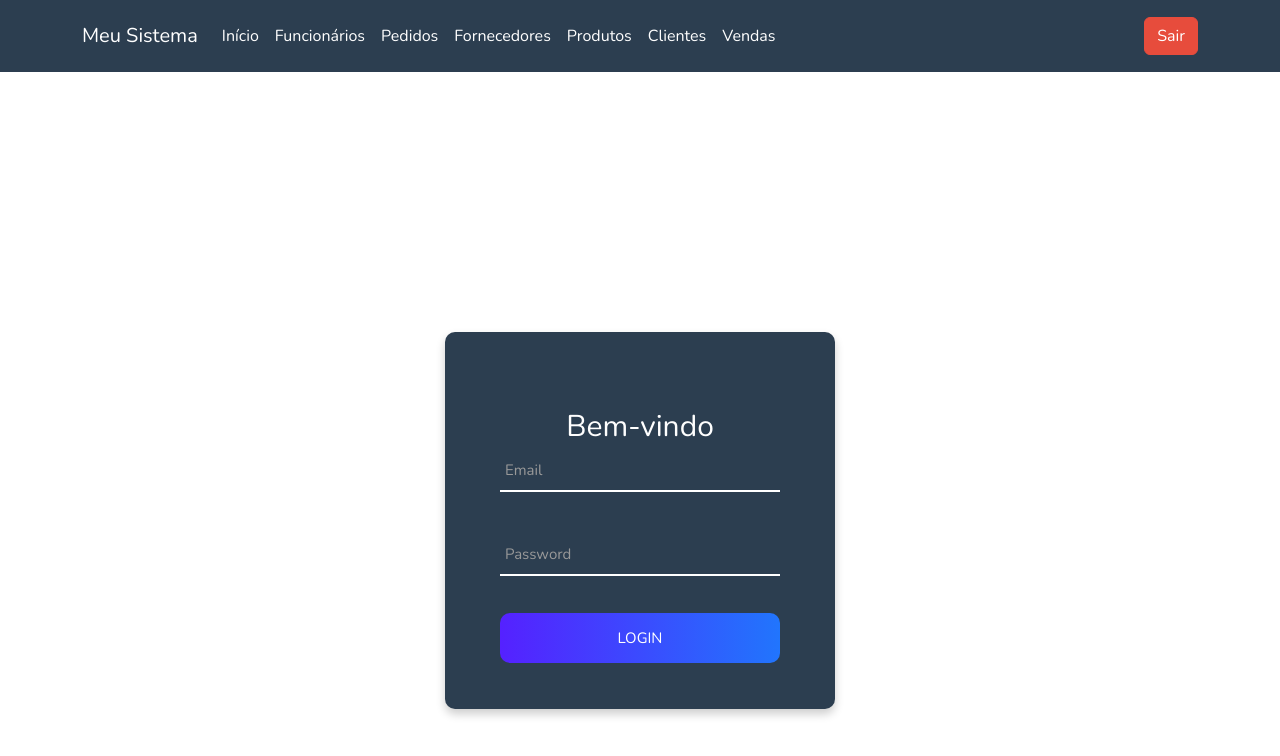
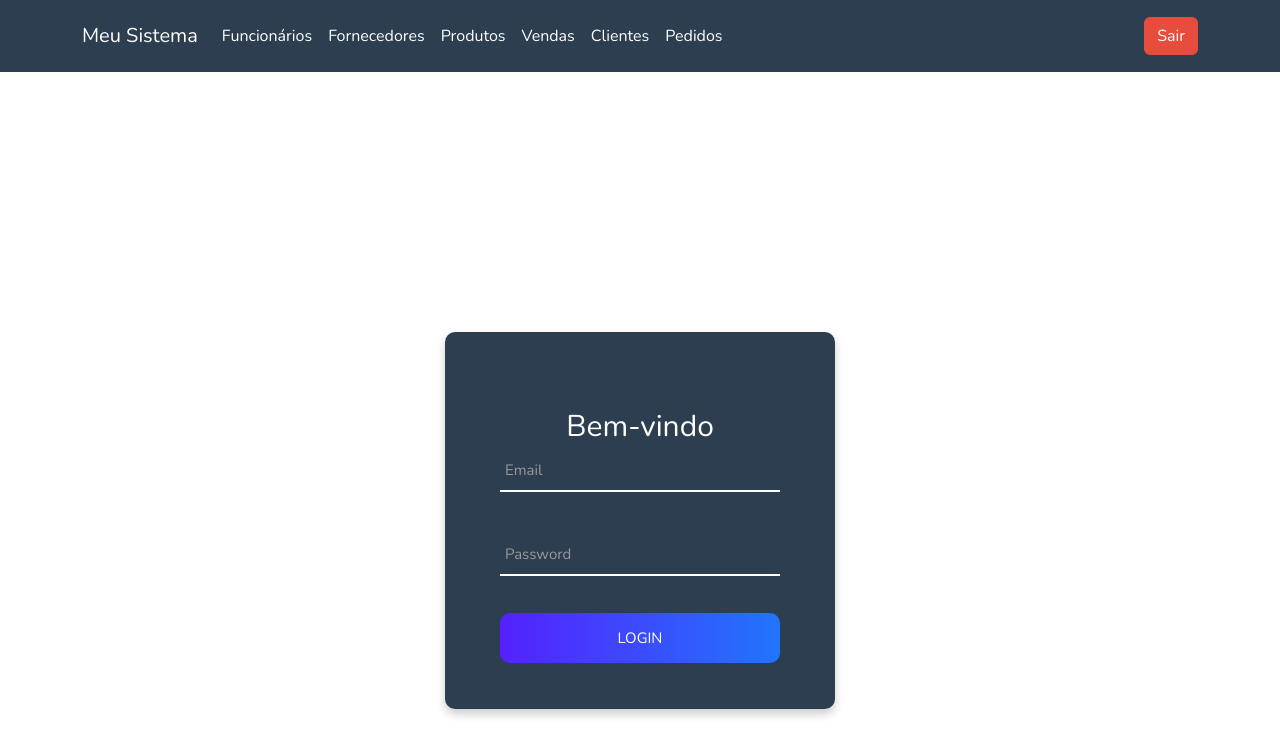
Before and after one commit to yanderground/FrontEndLP2, a React (Create React App) app: page / in a window 1280 px wide. Shown: the top 756 px of the page. Built offline with nearby package versions, Linux system fonts and the light colour scheme; a web font is replaced by a local one.

Commit message:
ajustando navbar

```diff
--- a/src/components/navbar.js
+++ b/src/components/navbar.js
@@ -13,7 +13,7 @@ function Navbar(props) {
 
       <div className='container'>
 
-        <a href='/' className='navbar-brand'>
+        <a href='/tela-inicio' className='navbar-brand'>
           Meu Sistema
         </a>
         <button
@@ -34,18 +34,8 @@ function Navbar(props) {
           <ul className='navbar-nav'>
             <NavbarItem
               render='true'
-              href='/tela-inicio'
-              label='Início'
-            />
-            <NavbarItem
-              render='true'
               href='/listagem-funcionarios'
               label='Funcionários'
-            />
-            <NavbarItem
-              render='true'
-              href='/listagem-pedidos'
-              label='Pedidos'
             />
             <NavbarItem
               render='true'
@@ -59,8 +49,18 @@ function Navbar(props) {
             />
             <NavbarItem
               render='true'
+              href='/listagem-vendas'
+              label='Vendas'
+            />
+            <NavbarItem
+              render='true'
               href='/listagem-clientes'
               label='Clientes'
+            />
+              <NavbarItem
+              render='true'
+              href='/listagem-pedidos'
+              label='Pedidos'
             />
             {/* <NavbarItem
               render='true'
@@ -77,16 +77,9 @@ function Navbar(props) {
               href='/listagem-departamentos'
               label='Departamentos'
             /> */}
-            <NavbarItem
-              render='true'
-              href='/listagem-vendas'
-              label='Vendas'
-            />
-
           </ul>
         </div>
-        <button type="button" className="btn btn-danger">Sair</button>
-
+        <a href='/'><button type="button" className="btn btn-danger" >Sair</button></a>
       </div>
     </div>
   );
```
